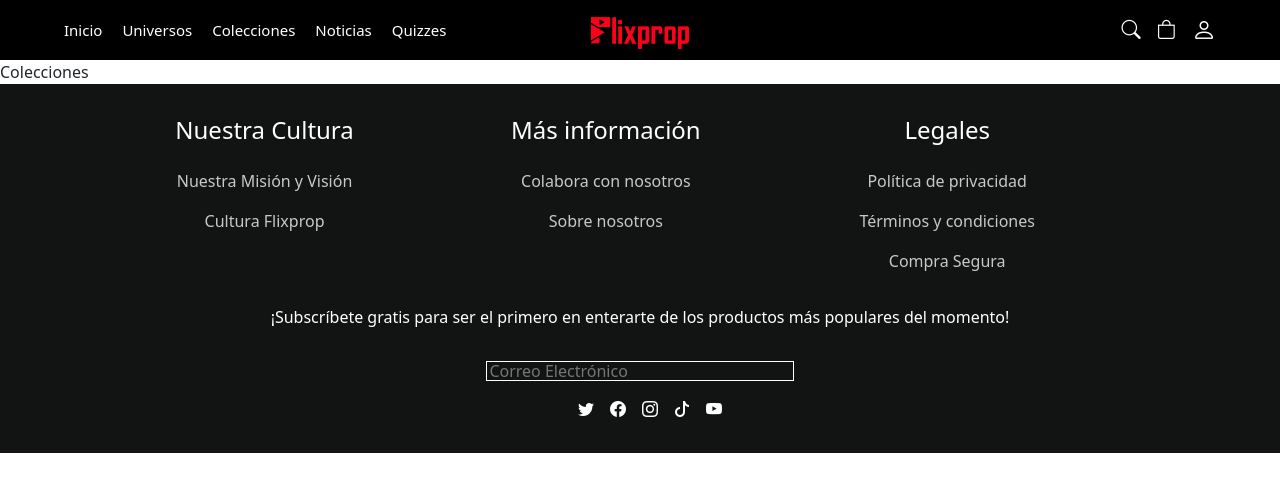
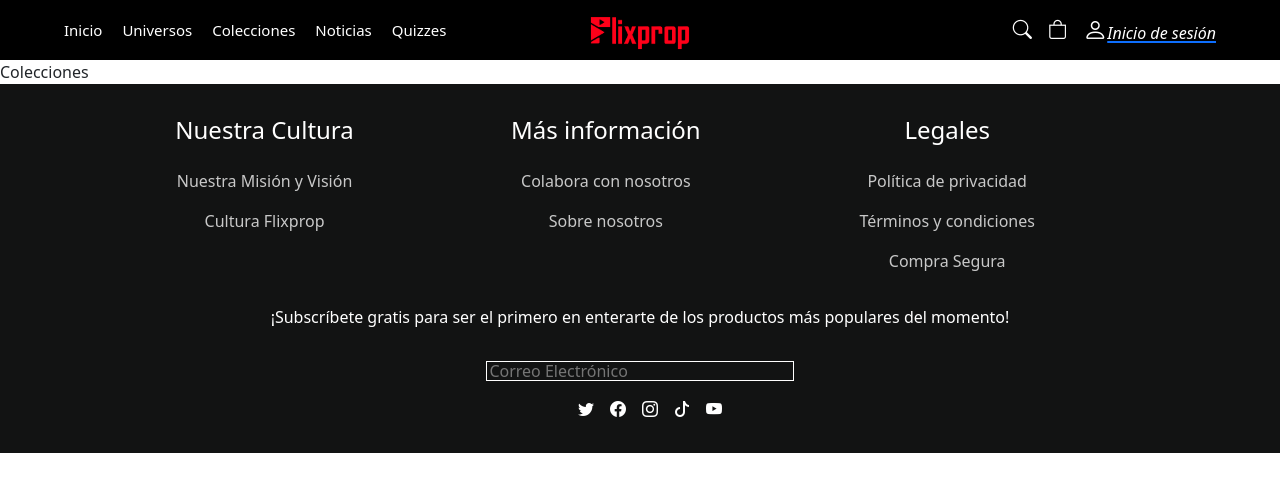
Before and after one commit to Blasnjacobo/flixprop, a React (Vite) app in the folder frontend/: page /flixprop/colecciones in a window 1280 px wide. Shown: the top 492 px of the page. Built offline with nearby package versions, Linux system fonts and the light colour scheme; no server answers.

Commit message:
add signin menu

```diff
--- a/frontend/src/components/Login/LoginIcon.tsx
+++ b/frontend/src/components/Login/LoginIcon.tsx
@@ -11,7 +11,7 @@ const LoginIcon = () => {
     return (
         <div>
             <NavbarBs as={NavLink} to='/flixprop/'>
-                <i className="bi bi-person" onClick={handleShow} style={{ fontSize: '1.5rem', cursor: 'pointer', color: 'white' }}></i>
+                <i className="bi bi-person" onClick={handleShow} style={{ fontSize: '1.5rem', cursor: 'pointer', color: 'white' }}><span style={{ fontSize: 'medium'}}>Inicio de sesión</span></i>
             </NavbarBs>
             <LoginModal show={show} handleClose={handleClose} />
         </div>
--- a/frontend/src/components/Menu.tsx
+++ b/frontend/src/components/Menu.tsx
@@ -43,7 +43,7 @@ const Menu = ({ showMenu, menuRef, navbarRef, setShowMenu }: MenuProps) => {
       </section>
       <section className="menu-icons-login">
           {
-          !user ? <div style={{ display: 'flex', alignItems: 'center', fontSize:'medium', padding: '0'}}><LoginIcon /> Inicio de sesión</div> : <Logout />
+          !user ? <div style={{ padding: '0'}}><LoginIcon /></div> : <Logout />
           }
         <div className="menu-socialMedia">
           <i className="bi bi-twitter"></i>
```
